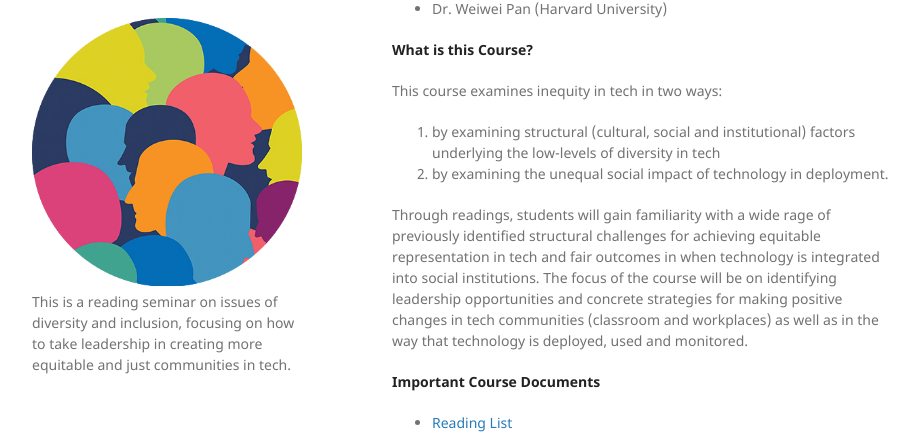
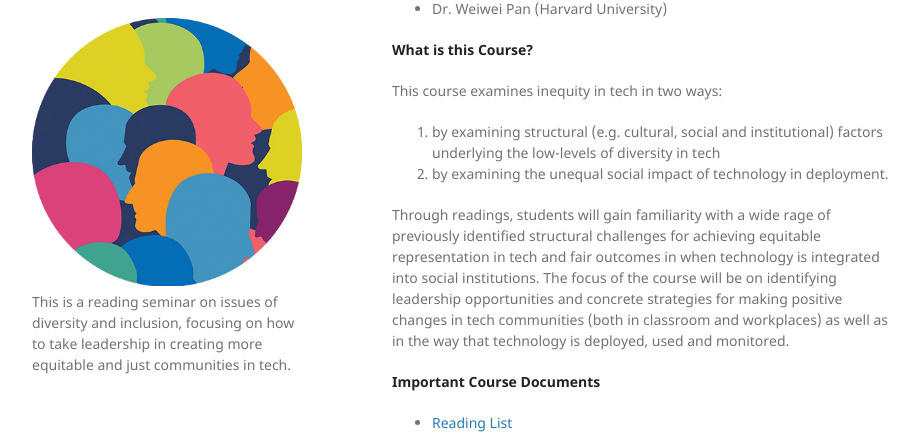
Before and after one commit to onefishy/DIL_in_tech, a Jekyll site: the page built from index.md, in a window 1280 px wide. Shown: the part 152-591 px from the top of the page, without its empty margins (178-1097 px from the left). Built offline with Jekyll 4.4.1, drawn with Linux system fonts in a browser that asks for light colours; our own code applies the rules of GitHub Pages for plain Markdown files.

Commit message:
Update index.md

```diff
--- a/index.md
+++ b/index.md
@@ -8,10 +8,10 @@
 
 This course examines inequity in tech in two ways:
 
-1. by examining structural (cultural, social and institutional) factors underlying the low-levels of diversity in tech
+1. by examining structural (e.g. cultural, social and institutional) factors underlying the low-levels of diversity in tech
 2. by examining the unequal social impact of technology in deployment.
 
-Through readings, students will gain familiarity with a wide rage of previously identified structural challenges for achieving equitable representation in tech and fair outcomes in when technology is integrated into social institutions. The focus of the course will be on identifying leadership opportunities and concrete strategies for making positive changes in tech communities (classroom and workplaces) as well as in the way that technology is deployed, used and monitored.
+Through readings, students will gain familiarity with a wide rage of previously identified structural challenges for achieving equitable representation in tech and fair outcomes in when technology is integrated into social institutions. The focus of the course will be on identifying leadership opportunities and concrete strategies for making positive changes in tech communities (both in classroom and workplaces) as well as in the way that technology is deployed, used and monitored.
 
 **Important Course Documents**
 - [Reading List](./reading_list.html)
```
